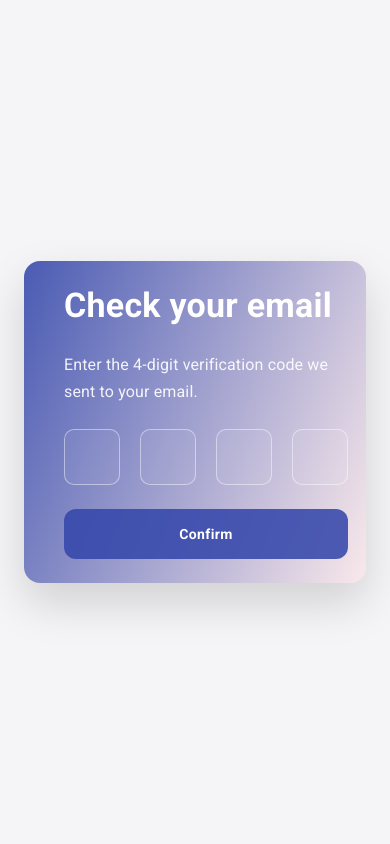
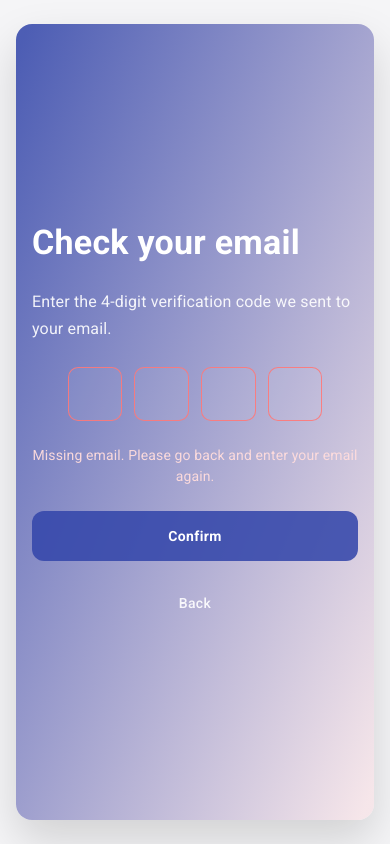
Before and after one commit to Seraj-Omar/Personal-Finance-and-Bill-Splitting-Assistant, a Next.js app: page /forgot-password/code in a window 390 px wide. Both pictures are taken after a click on the button "Confirm". Built offline with nearby package versions, Linux system fonts and the light colour scheme; no server answers.

Commit message:
fixed a rest password logic

```diff
--- a/src/components/profile/Sidebar.tsx
+++ b/src/components/profile/Sidebar.tsx
@@ -126,7 +126,7 @@ const logout = useLogout();
             </svg>
           }
           danger
-            onClick={logout}
+onClick={() => logout.mutate()}
         />
       </div>
     </div>
--- /dev/null
+++ b/src/modules/auth/hooks/useRequestResetCode.ts
@@ -0,0 +1,9 @@
+"use client";
+import { useMutation } from "@tanstack/react-query";
+import { requestResetCode } from "../services/auth.api";
+
+export function useRequestResetCode() {
+  return useMutation({
+    mutationFn: (email: string) => requestResetCode(email),
+  });
+}
--- a/src/modules/auth/pages/CodeFromPassword.tsx
+++ b/src/modules/auth/pages/CodeFromPassword.tsx
@@ -2,28 +2,75 @@
 
 import React from "react";
 import Image from "next/image";
-import { useRouter } from "next/navigation";
+import { useRouter, useSearchParams } from "next/navigation";
 import { Box, Typography, Button } from "@mui/material";
+import { useMutation } from "@tanstack/react-query";
+
+import { apiFetch } from "@/src/lib/api";
+import type { ApiResponse, PasswordResetVerifyRes } from "@/src/modules/auth/type";
+
+type VerifyPayload = { email: string; code: string };
+
+async function verifyResetCode(payload: VerifyPayload) {
+  return apiFetch<ApiResponse<PasswordResetVerifyRes>>("/auth/password-reset/verify", {
+    method: "POST",
+    body: JSON.stringify(payload),
+  });
+}
 
 const ForgetPasswordCode = () => {
   const router = useRouter();
+  const searchParams = useSearchParams();
 
   const length = 4;
   const [value, setValue] = React.useState("");
   const inputRef = React.useRef<HTMLInputElement | null>(null);
 
+  const [errorMsg, setErrorMsg] = React.useState<string>("");
+
+  const email =
+    (typeof window !== "undefined" && sessionStorage.getItem("reset_email")) ||
+    searchParams.get("email") ||
+    "";
+
   const digits = Array.from({ length }, (_, i) => value[i] || "");
 
+  const { mutateAsync, isPending } = useMutation({
+    mutationFn: verifyResetCode,
+    onSuccess: (res) => {
+      const resetToken = (res as any)?.data?.resetToken;
+
+      if (resetToken && typeof window !== "undefined") {
+        sessionStorage.setItem("reset_token", resetToken);
+      }
+
+      router.push("/reset-password");
+    },
+    onError: (err: any) => {
+      setErrorMsg(err?.message || "Invalid code. Please try again.");
+    },
+  });
+
   const handleChange = (e: React.ChangeEvent<HTMLInputElement>) => {
+    setErrorMsg("");
     const onlyNums = e.target.value.replace(/\D/g, "").slice(0, length);
     setValue(onlyNums);
   };
 
-  const handleSubmit = (event: React.FormEvent) => {
+  const handleSubmit = async (event: React.FormEvent) => {
     event.preventDefault();
-    if (value.length < length) return;
 
-    router.push("/reset-password");
+    if (!email) {
+      setErrorMsg("Missing email. Please go back and enter your email again.");
+      return;
+    }
+
+    if (value.length < length) {
+      setErrorMsg("Please enter the 4-digit code.");
+      return;
+    }
+
+    await mutateAsync({ email, code: value });
   };
 
   return (
@@ -36,8 +83,8 @@ const ForgetPasswordCode = () => {
         display: "flex",
         alignItems: "center",
         justifyContent: "center",
-        px: 3,
-        py: 3,
+        px: { xs: 2, sm: 3 },
+        py: { xs: 2, sm: 3 },
       }}
     >
       <Box
@@ -49,26 +96,22 @@ const ForgetPasswordCode = () => {
           boxShadow: "0 20px 45px rgba(0,0,0,0.15)",
           background:
             "linear-gradient(292.39deg, rgba(246, 227, 231, 0.84) 1.98%, rgba(52, 71, 170, 0.87) 98.11%)",
-
-          height: {
-            xs: "auto",
-            lg: "min(921px, calc(100vh - 48px))",
-          },
-
-
-          p: "24px",
+          height: "min(921px, calc(100vh - 48px))",
+          p: { xs: 2, sm: 3 },
           display: "grid",
-          gap: "89px",
+          gap: { xs: 4, sm: 6, lg: "89px" },
           gridTemplateColumns: { xs: "1fr", lg: "1fr 1fr" },
+          alignItems: "center",
         }}
       >
         <Box
           sx={{
             display: "flex",
             alignItems: "center",
-            justifyContent: { xs: "center", lg: "flex-start" },
+            // ✅ توسيط كامل على الموبايل
             color: "white",
-            px: { xs: 2, lg: 4 },
+            px: { xs: 0, sm: 2, lg: 4 },
+            py: { xs: 2, lg: 0 },
           }}
         >
           <Box
@@ -76,7 +119,8 @@ const ForgetPasswordCode = () => {
             onSubmit={handleSubmit}
             sx={{
               width: "100%",
-              maxWidth: 430,
+              // ✅ نفس روح maxWidth بتاعة forgot
+              maxWidth: { xs: 480, sm: 430 },
               display: "flex",
               flexDirection: "column",
               gap: 3,
@@ -93,15 +137,23 @@ const ForgetPasswordCode = () => {
               Enter the 4-digit verification code we sent to your email.
             </Typography>
 
+            {email ? (
+              <Typography sx={{ color: "rgba(255,255,255,0.85)", fontSize: 14 }}>
+                Sent to: <strong>{email}</strong>
+              </Typography>
+            ) : null}
+
             {/* OTP */}
             <Box
               onClick={() => inputRef.current?.focus()}
               sx={{
                 display: "flex",
                 justifyContent: "center",
-                gap: 2.5,
+                gap: { xs: 1.5, sm: 2.5 },
                 cursor: "text",
                 userSelect: "none",
+                // ✅ يمنع اللف الغريب على شاشات ضيقة جدًا
+                flexWrap: "nowrap",
               }}
             >
               <input
@@ -123,8 +175,8 @@ const ForgetPasswordCode = () => {
                 <Box
                   key={i}
                   sx={{
-                    width: 56,
-                    height: 56,
+                    width: { xs: "clamp(48px, 14vw, 56px)", sm: 56 },
+                    height: { xs: "clamp(48px, 14vw, 56px)", sm: 56 },
                     borderRadius: "10px",
                     display: "flex",
                     alignItems: "center",
@@ -133,7 +185,9 @@ const ForgetPasswordCode = () => {
                     fontWeight: 700,
                     color: "white",
                     backgroundColor: "rgba(255,255,255,0.05)",
-                    border: "1px solid rgba(255,255,255,0.45)",
+                    border: errorMsg
+                      ? "1px solid rgba(255,120,120,0.9)"
+                      : "1px solid rgba(255,255,255,0.45)",
                   }}
                 >
                   {d}
@@ -141,10 +195,23 @@ const ForgetPasswordCode = () => {
               ))}
             </Box>
 
+            {errorMsg ? (
+              <Typography
+                sx={{
+                  color: "rgba(255,220,220,0.95)",
+                  fontSize: 14,
+                  textAlign: "center",
+                }}
+              >
+                {errorMsg}
+              </Typography>
+            ) : null}
+
             <Button
               type="submit"
               variant="contained"
               fullWidth
+              disabled={isPending}
               sx={{
                 backgroundColor: "#3447AADE",
                 height: "50px",
@@ -153,41 +220,42 @@ const ForgetPasswordCode = () => {
                 textTransform: "none",
                 fontWeight: 600,
                 "&:hover": { backgroundColor: "#3447AA", boxShadow: "none" },
+                "&:disabled": { opacity: 0.7 },
               }}
             >
-              Confirm
+              {isPending ? "Verifying..." : "Confirm"}
+            </Button>
+
+            <Button
+              type="button"
+              variant="text"
+              onClick={() => router.push("/auth/forgot-password")}
+              sx={{
+                color: "rgba(255,255,255,0.9)",
+                textTransform: "none",
+                "&:hover": { backgroundColor: "rgba(255,255,255,0.08)" },
+              }}
+            >
+              Back
             </Button>
           </Box>
         </Box>
 
-        {/* ✅ RIGHT IMAGE */}
+        {/* RIGHT IMAGE */}
         <Box
           sx={{
             position: "relative",
             display: { xs: "none", lg: "block" },
             borderRadius: "16px",
             overflow: "hidden",
+            height: "100%",
+            minHeight: 420,
           }}
         >
-          <Image
-            src="/authImage.jpg"
-            alt="Auth"
-            fill
-            style={{ objectFit: "cover" }}
-            priority
-          />
-
+          <Image src="/authImage.jpg" alt="Auth" fill style={{ objectFit: "cover" }} priority />
           <Box sx={{ position: "absolute", inset: 0, bgcolor: "rgba(0,0,0,0.3)" }} />
 
-          <Box
-            sx={{
-              position: "absolute",
-              inset: 0,
-              p: "24px",
-              mt: "64px",
-              color: "white",
-            }}
-          >
+          <Box sx={{ position: "absolute", inset: 0, p: "24px", mt: "64px", color: "white" }}>
             <Typography variant="h4" fontWeight={700} sx={{ mb: 1 }}>
               Building clarity into your daily work.
             </Typography>
--- a/src/modules/auth/pages/ForgetPassword.tsx
+++ b/src/modules/auth/pages/ForgetPassword.tsx
@@ -7,14 +7,40 @@ import { useRouter } from "next/navigation";
 import { Typography, TextField, Button, InputAdornment } from "@mui/material";
 import MailOutlineIcon from "@mui/icons-material/MailOutline";
 
+import { useForm } from "react-hook-form";
+import { z } from "zod";
+import { zodResolver } from "@hookform/resolvers/zod";
+import { useRequestResetCode } from "../hooks/useRequestResetCode";
+
+const schema = z.object({
+  email: z
+    .string()
+    .min(1, "Email is required")
+    .email("Please enter a valid email address"),
+});
+
+type FormValues = z.infer<typeof schema>;
+
 const ForgetPassword = () => {
   const router = useRouter();
 
-  const handleSubmit = (event: React.FormEvent) => {
-    event.preventDefault();
-    router.push("/auth/forgot-password/code");
+  const {
+    register,
+    handleSubmit,
+    formState: { errors, isSubmitting },
+  } = useForm<FormValues>({
+    resolver: zodResolver(schema),
+    defaultValues: { email: "" },
+    mode: "onTouched",
+  });
+
+  const { mutateAsync } = useRequestResetCode();
+
+  const onSubmit = async (values: FormValues) => {
+    await mutateAsync(values.email);
+    sessionStorage.setItem("reset_email", values.email);
+    router.push(`/forgot-password/code?email=${encodeURIComponent(values.email)}`);
   };
-
   return (
     <section className="min-h-screen w-full bg-[#f5f5f7] flex items-center justify-center p-6">
       <div
@@ -30,7 +56,8 @@ const ForgetPassword = () => {
           <div className="flex items-center justify-start text-white px-6 lg:px-10">
             <form
               className="flex flex-col gap-6 w-full max-w-md"
-              onSubmit={handleSubmit}
+              onSubmit={handleSubmit(onSubmit)}
+              noValidate
             >
               <Typography
                 variant="h4"
@@ -49,6 +76,12 @@ const ForgetPassword = () => {
                 label="Email Address"
                 variant="outlined"
                 fullWidth
+                {...register("email")}
+                error={!!errors.email}
+                helperText={errors.email?.message || " "}
+                FormHelperTextProps={{
+                  sx: { color: "rgba(255,255,255,0.9)" },
+                }}
                 InputProps={{
                   startAdornment: (
                     <InputAdornment position="start">
@@ -71,6 +104,9 @@ const ForgetPassword = () => {
                     "&:hover fieldset": { borderColor: "white" },
                     "&.Mui-focused fieldset": { borderColor: "white" },
                   },
+                  "& .MuiFormHelperText-root": {
+                    marginLeft: 0,
+                  },
                 }}
               />
 
@@ -78,6 +114,7 @@ const ForgetPassword = () => {
                 type="submit"
                 variant="contained"
                 fullWidth
+                disabled={isSubmitting}
                 sx={{
                   backgroundColor: "#3447AADE",
                   height: "50px",
@@ -86,9 +123,10 @@ const ForgetPassword = () => {
                   textTransform: "none",
                   fontWeight: 600,
                   "&:hover": { backgroundColor: "#3447AA", boxShadow: "none" },
+                  "&:disabled": { opacity: 0.7 },
                 }}
               >
-                Send code
+                {isSubmitting ? "Sending..." : "Send code"}
               </Button>
             </form>
           </div>
--- a/src/modules/auth/pages/ResetPassword.tsx
+++ b/src/modules/auth/pages/ResetPassword.tsx
@@ -1,18 +1,41 @@
 "use client";
 
-import React from "react";
+import React, { useState } from "react";
 import Image from "next/image";
 import { useRouter } from "next/navigation";
 import LockOutlinedIcon from "@mui/icons-material/LockOutlined";
 import KeyOutlinedIcon from "@mui/icons-material/KeyOutlined";
 import { TextField, InputAdornment, Typography, Button } from "@mui/material";
+import { useConfirmResetPassword } from "../hooks/useConfirmResetPassword";
 
 const ResetPassword = () => {
   const router = useRouter();
 
-  const handleSubmit = (event: React.FormEvent) => {
+  const [newPassword, setNewPassword] = useState("");
+  const [confirmPassword, setConfirmPassword] = useState("");
+  const [localError, setLocalError] = useState<string | null>(null);
+
+  const { mutateAsync, isPending } = useConfirmResetPassword();
+
+  const handleSubmit = async (event: React.FormEvent) => {
     event.preventDefault();
-    router.push("/login");
+    setLocalError(null);
+
+    if (!newPassword || !confirmPassword) {
+      setLocalError("Please fill both fields.");
+      return;
+    }
+    if (newPassword !== confirmPassword) {
+      setLocalError("Passwords do not match.");
+      return;
+    }
+
+    try {
+      await mutateAsync(newPassword);
+      router.push("/login");
+    } catch (e: any) {
+      setLocalError(e?.message || "Failed to reset password.");
+    }
   };
 
   return (
@@ -28,26 +51,21 @@ const ResetPassword = () => {
         <div className="grid h-full grid-cols-1 lg:grid-cols-2 gap-[89px] p-6">
           {/* Left */}
           <div className="flex items-center justify-start text-white px-6 lg:px-10">
-            <form
-              className="flex flex-col gap-6 w-full max-w-md"
-              onSubmit={handleSubmit}
-            >
-              <Typography
-                variant="h4"
-                sx={{ color: "white", fontWeight: 700 }}
-              >
+            <form className="flex flex-col gap-6 w-full max-w-md" onSubmit={handleSubmit}>
+              <Typography variant="h4" sx={{ color: "white", fontWeight: 700 }}>
                 Reset password
               </Typography>
 
               <Typography sx={{ color: "white", opacity: 0.9 }}>
-                Enter the new password. Try to make it simple so that you can
-                easily remember it later.
+                Enter the new password. Try to make it simple so that you can easily remember it later.
               </Typography>
 
               <TextField
                 placeholder="New password"
                 type="password"
                 fullWidth
+                value={newPassword}
+                onChange={(e) => setNewPassword(e.target.value)}
                 InputProps={{
                   startAdornment: (
                     <InputAdornment position="start">
@@ -61,9 +79,7 @@ const ResetPassword = () => {
                     borderRadius: "12px",
                     color: "white",
                     backgroundColor: "rgba(255,255,255,0.08)",
-                    "& fieldset": {
-                      borderColor: "rgba(255,255,255,0.35)",
-                    },
+                    "& fieldset": { borderColor: "rgba(255,255,255,0.35)" },
                     "&:hover fieldset": { borderColor: "white" },
                     "&.Mui-focused fieldset": { borderColor: "white" },
                   },
@@ -74,6 +90,8 @@ const ResetPassword = () => {
                 placeholder="Confirm password"
                 type="password"
                 fullWidth
+                value={confirmPassword}
+                onChange={(e) => setConfirmPassword(e.target.value)}
                 InputProps={{
                   startAdornment: (
                     <InputAdornment position="start">
@@ -87,18 +105,23 @@ const ResetPassword = () => {
                     borderRadius: "12px",
                     color: "white",
                     backgroundColor: "rgba(255,255,255,0.08)",
-                    "& fieldset": {
-                      borderColor: "rgba(255,255,255,0.35)",
-                    },
+                    "& fieldset": { borderColor: "rgba(255,255,255,0.35)" },
                     "&:hover fieldset": { borderColor: "white" },
                     "&.Mui-focused fieldset": { borderColor: "white" },
                   },
                 }}
               />
 
+              {localError && (
+                <Typography sx={{ color: "rgba(255,255,255,0.9)", fontSize: 13 }}>
+                  {localError}
+                </Typography>
+              )}
+
               <Button
                 type="submit"
                 fullWidth
+                disabled={isPending}
                 sx={{
                   height: 50,
                   borderRadius: "12px",
@@ -108,27 +131,20 @@ const ResetPassword = () => {
                   color: "white",
                   boxShadow: "none",
                   "&:hover": { backgroundColor: "#3447AA" },
+                  "&:disabled": { opacity: 0.7 },
                 }}
               >
-                Confirm
+                {isPending ? "Confirming..." : "Confirm"}
               </Button>
             </form>
           </div>
 
           {/* Right */}
           <div className="relative hidden lg:block overflow-hidden rounded-[16px]">
-            <Image
-              src="/authImage.jpg"
-              alt="Auth"
-              fill
-              className="object-cover"
-              priority
-            />
+            <Image src="/authImage.jpg" alt="Auth" fill className="object-cover" priority />
             <div className="absolute inset-0 bg-black/30" />
             <div className="absolute inset-0 flex flex-col justify-start p-6 text-white mt-16">
-              <h2 className="text-[32px] font-semibold leading-snug">
-                Building clarity into your daily work.
-              </h2>
+              <h2 className="text-[32px] font-semibold leading-snug">Building clarity into your daily work.</h2>
               <p className="mt-2 text-[16px] text-white/80 max-w-[260px]">
                 A simple space to stay organized, focused, and in control.
               </p>
```
Also changed, not shown: src/components/Header.tsx (+38 -47 lines), src/modules/auth/hooks/usePasswordResetRequest.ts (added, +10 -0 lines), 1 other file (tests, documents, lock files or other folders).
